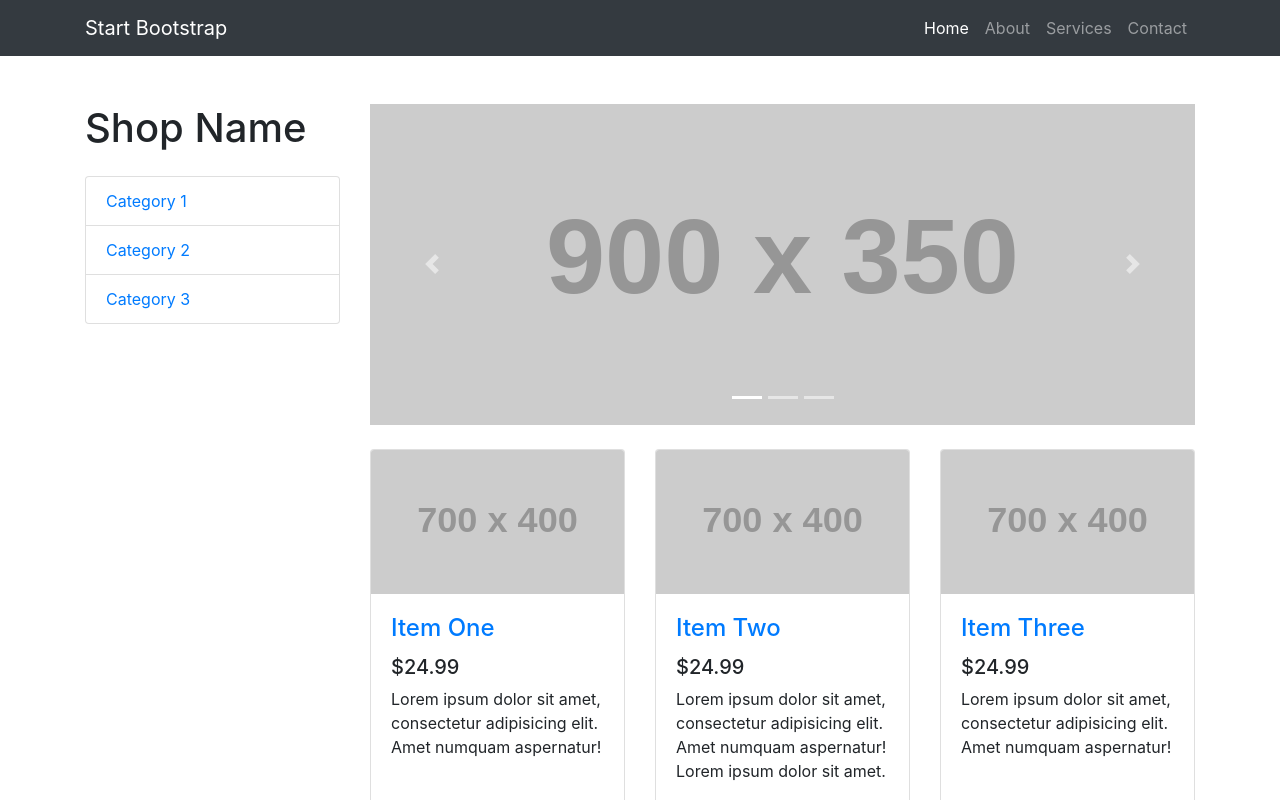
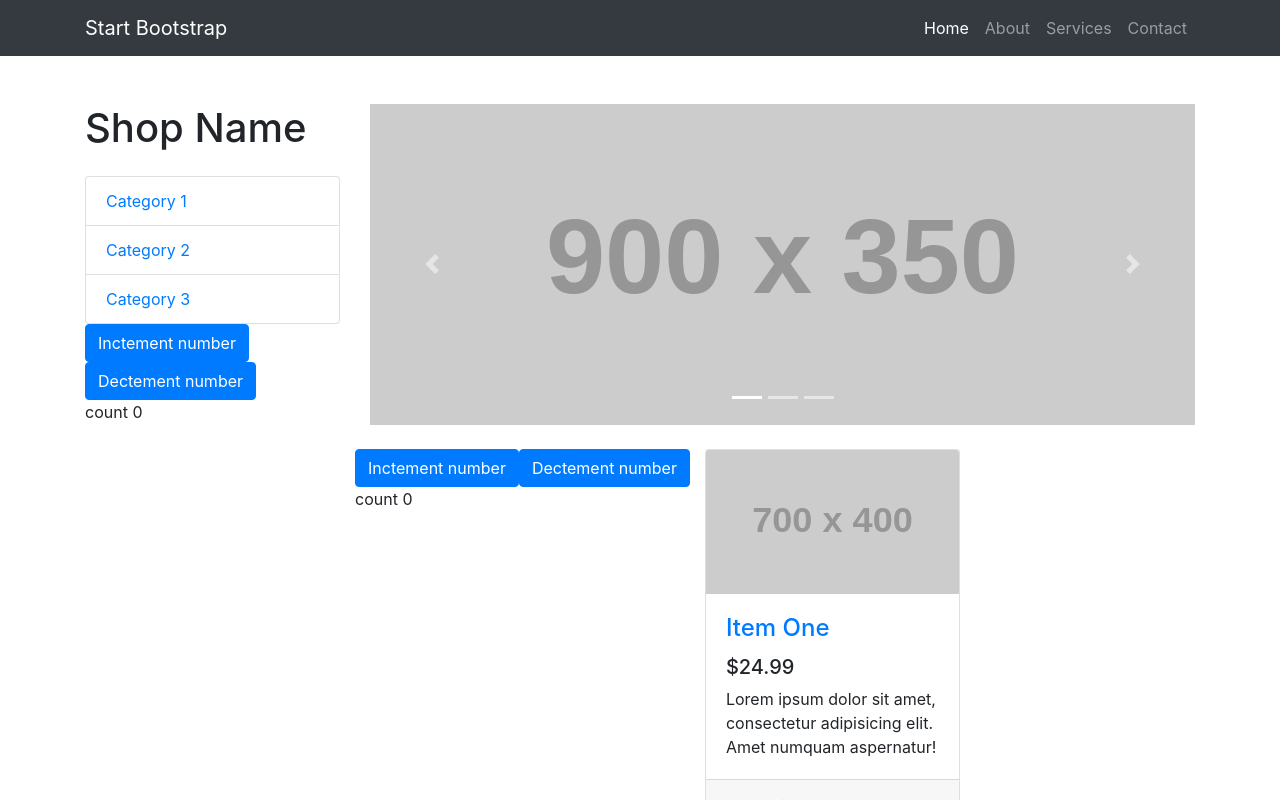
Before and after one commit to fochkun/movie-app, a Next.js app in the folder movie-app/: page / in a window 1280 px wide. Shown: the top 800 px of the page. Built offline with nearby package versions, Linux system fonts and the light colour scheme.

Commit message:
counters
add increment and decrement buttons to change count

```diff
--- a/movie-app/components/movieList.js
+++ b/movie-app/components/movieList.js
@@ -1,9 +1,30 @@
 import React from 'react'
 
-const MovieList = () => {
+class MovieList extends React.Component{
 
+  constructor(props){
+    super(props)
+    this.state={
+      count:0
+    }
+  }
+
+  increment = () =>{
+    this.setState({count:this.state.count+1});
+  }
+
+  decrement = () =>{
+    this.setState({count:this.state.count-1});
+  }
+
+  render(){
     return (
       <React.Fragment>
+        <div>
+          <button onClick={this.increment} className="btn btn-primary">Inctement number</button>
+          <button onClick={this.decrement} className="btn btn-primary">Dectement number</button>
+          <div>count {this.state.count}</div>
+        </div>
         <div className="col-lg-4 col-md-6 mb-4">
           <div className="card h-100">
             <a href="#"><img className="card-img-top" src="http://placehold.it/700x400" alt="" /></a>
@@ -100,7 +121,8 @@ const MovieList = () => {
           </div>
         </div>
       </React.Fragment>
-  )
+    );
+  }
 }
 
 export default MovieList
--- a/movie-app/components/sideMenu.js
+++ b/movie-app/components/sideMenu.js
@@ -1,7 +1,17 @@
-
+import { useState } from 'react'
 
 
 const SideMenu = () => {
+  const [count, setCount] = useState(0);
+
+  const increment = () =>{
+    setCount(count+1);
+  }
+
+  const decrement = () =>{
+    setCount(count-1);
+  }
+
   return (
     <div>
       <h1 className="my-4">Shop Name</h1>
@@ -10,6 +20,13 @@ const SideMenu = () => {
         <a href="#" className="list-group-item">Category 2</a>
         <a href="#" className="list-group-item">Category 3</a>
       </div>
+
+      <div>
+        <button onClick={increment} className="btn btn-primary">Inctement number</button>
+        <button onClick={decrement} className="btn btn-primary">Dectement number</button>
+        <div>count {count}</div>
+      </div>
+
     </div>
   )
 }
```
Lines whose indentation alone changed are shown as unchanged.
